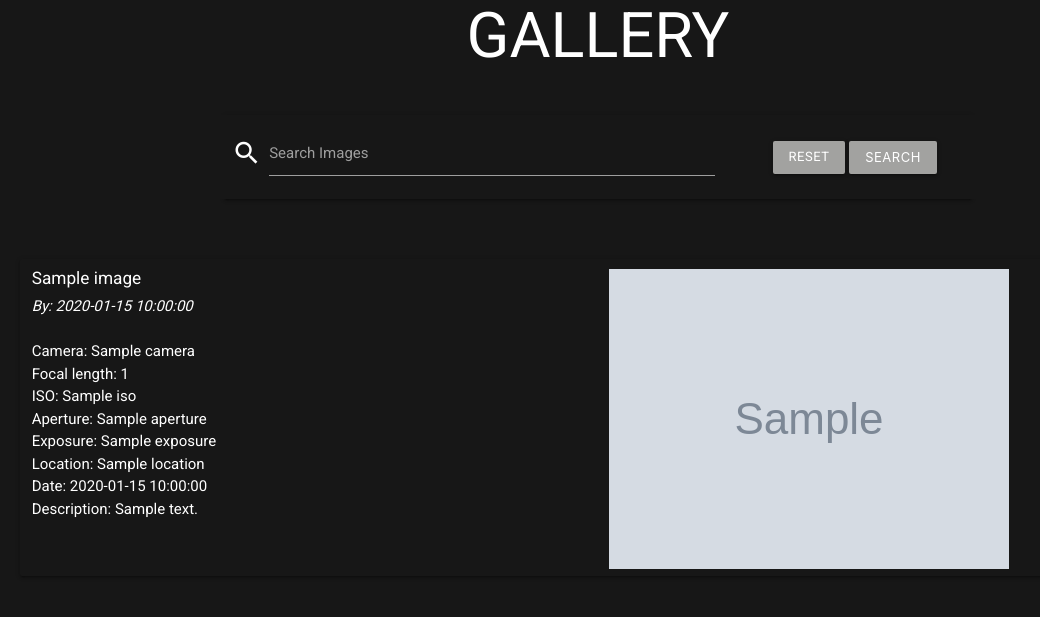
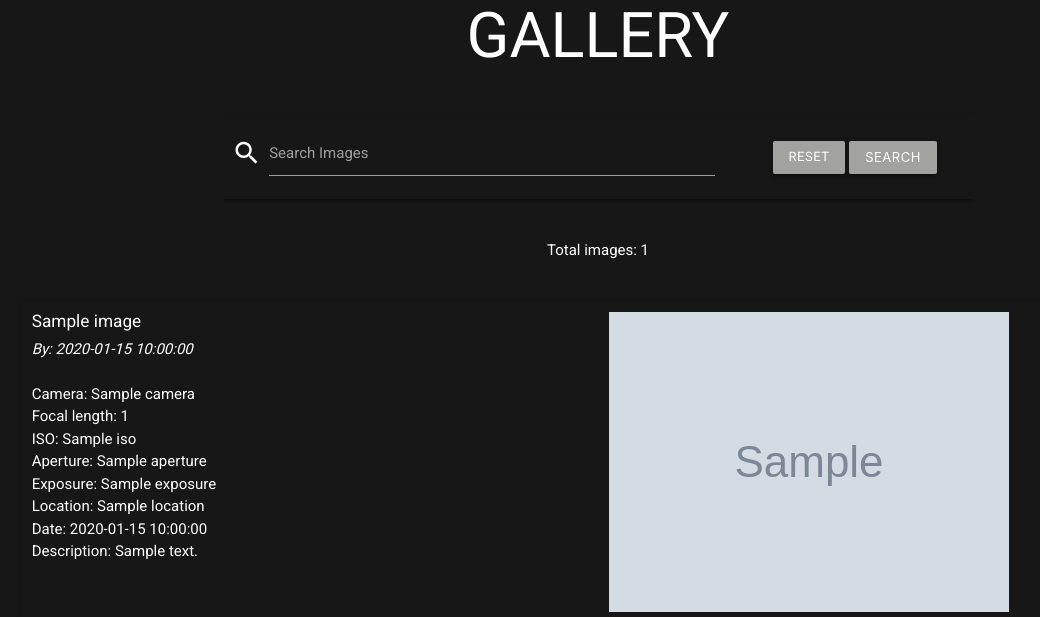
Before and after one commit to SuzanneNL/star-trail-photography, a Flask app: page /search in a window 1280 px wide. Shown: the part 605-1222 px from the top of the page, without its empty margins (42-1082 px from the left). Run offline with Flask 2, Linux system fonts and the light colour scheme; grey boxes marked "Sample" are stand-in pictures; a database or web service that is not in the repository returns one stand-in record (values such as "Sample title"); some libraries are stand-ins or nearby versions.

Commit message:
Add number of images, number of found images when a user searches the gallery and a message that no results have been found if no images were found

```diff
--- a/app.py
+++ b/app.py
@@ -35,7 +35,8 @@ def get_images():
 def search():
     query = request.form.get("query")
     images = list(mongo.db.images.find({"$text": {"$search": query}}))
-    return render_template("gallery.html", images=images)
+    result = mongo.db.images.count({"$text": {"$search": query}})
+    return render_template("gallery.html", images=images, result=result)
 
 
 # Sign Up
--- a/static/css/style.css
+++ b/static/css/style.css
@@ -150,6 +150,10 @@ nav li a:hover {
 
 #edit-delete-buttons {
     margin-bottom: 10px;
+}
+
+.no-results, .fa-exclamation-circle {
+    color: #ff9b9b;
 }
 /* ---------------------------------------------------------------- END GALLERY */
 
--- a/templates/gallery.html
+++ b/templates/gallery.html
@@ -35,9 +35,15 @@
             </div>
         </div>
     </div>
+    <div class="row valign-wrapper center-align" >
+        <div class="col s12 results">
+            Total images: {{images|length}}
+        </div>
+    </div>
 </div>
 <!----------------------------------------END MOBILE SEARCH BAR---------------------------------------->
 <!----------------------------------------MOBILE GALLERY---------------------------------------->
+{% if images|length > 0 %}
 {% for image in images %}
 <div class="container mobile-gallery card-panel image-text-card">
     <div class="row">
@@ -82,6 +88,7 @@
 </div>
 
 {% endfor %}
+{% endif %}
 <!----------------------------------------END MOBILE GALLERY---------------------------------------->
 <!----------------------------------------DESKTOP SEARCH BAR---------------------------------------->
 <div class="container desktop-search">
@@ -104,9 +111,15 @@
             </div>
         </div>
     </div>
+    <div class="row valign-wrapper center-align" >
+        <div class="col m8 offset-m2 results">
+            Total images: {{images|length}}
+        </div>
+    </div>
 </div>
 <!----------------------------------------END DESKTOP SEARCH BAR---------------------------------------->
 <!----------------------------------------DESKTOP GALLERY---------------------------------------->
+{% if images|length > 0 %}
 {% for image in images %}
 {% if loop.index % 2 != 0 %}
 <div class="container desktop-gallery">
@@ -192,5 +205,8 @@
 </div>
 {% endif %}
 {% endfor %}
+{% else %}
+    <h6 class="center-align no-results"><i class="fa fa-exclamation-circle" aria-hidden="true"></i> Sorry, your search returned no results</h6>
+{% endif %}
 <!----------------------------------------END DESKTOP GALLERY---------------------------------------->
 {% endblock %}
```
